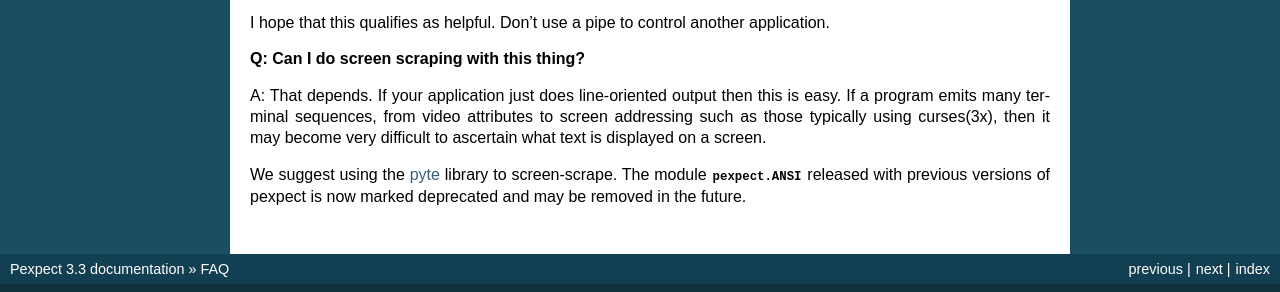
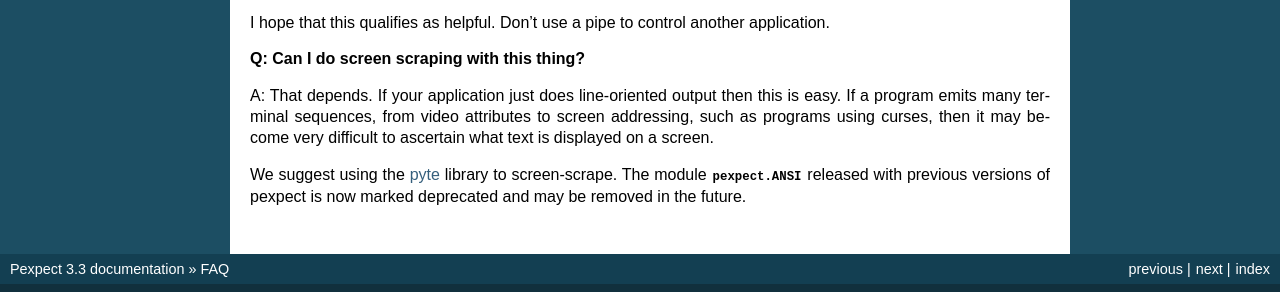
Before and after one commit to pexpect/pexpect, a Sphinx documentation site: the page built from doc/FAQ.rst, in a window 1280 px wide. Shown: the part 1766-2058 px from the top of the page. Built offline with Sphinx 7.4.7, drawn with Linux system fonts in a browser that asks for light colours.

Commit message:
Reword description of rich terminal programs

```diff
--- a/doc/FAQ.rst
+++ b/doc/FAQ.rst
@@ -127,7 +127,7 @@ another application.
 
 A: That depends. If your application just does line-oriented output then
 this is easy. If a program emits many terminal sequences, from video
-attributes to screen addressing such as those typically using curses(3x), then
+attributes to screen addressing, such as programs using curses, then
 it may become very difficult to ascertain what text is displayed on a screen.
 
 We suggest using the `pyte <https://github.com/selectel/pyte>`_ library to
```
